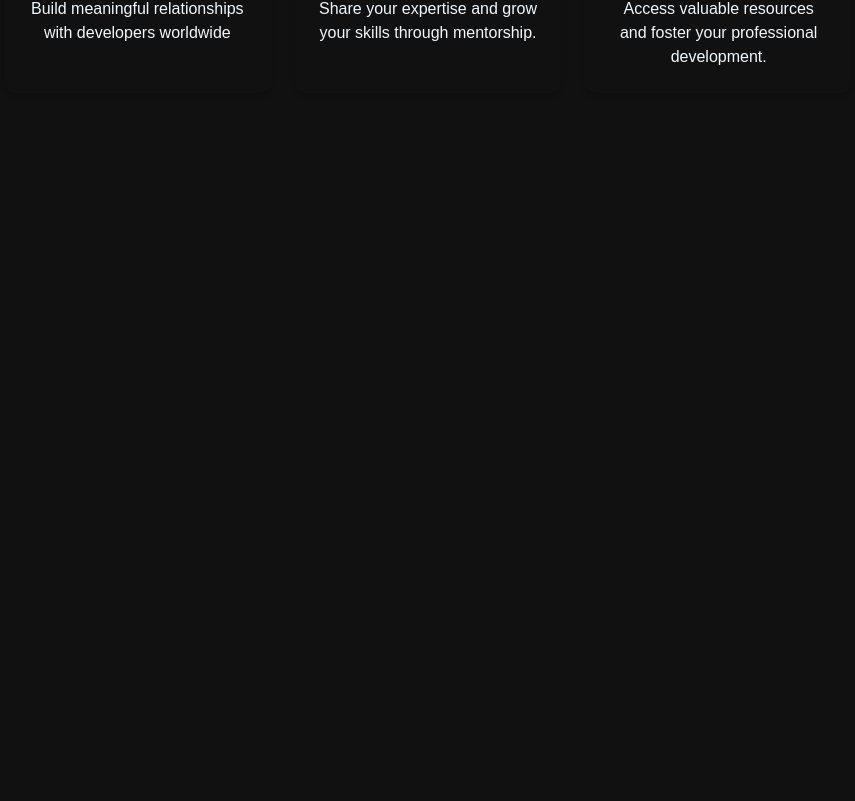
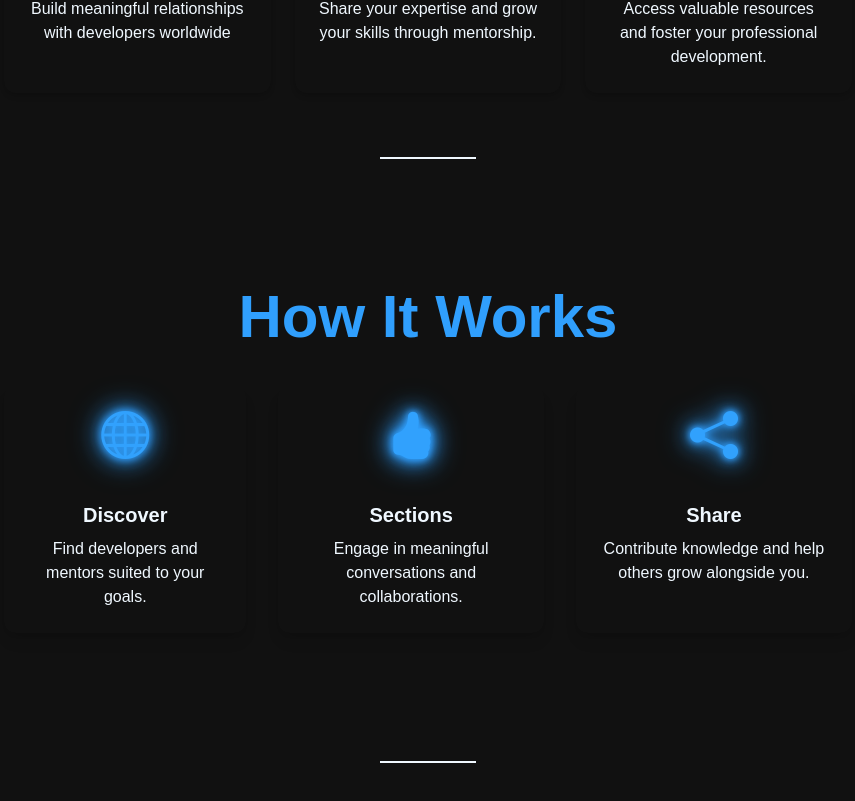
Before and after one commit to Baku-Stark/DevMatch, a React (Vite) app in the folder frontend/: page / in a window 1280 px wide. Shown: the part 1099-1900 px from the top of the page, without its empty margins (212-1067 px from the left). Before the commit the page ends 1224 px from the top, so only its background shows below. Built offline with nearby package versions, Linux system fonts and the light colour scheme.

Commit message:
feat: Home Page

```diff
--- a/frontend/index.html
+++ b/frontend/index.html
@@ -13,6 +13,7 @@
     >
 
     <!-- <link rel="icon" type="image/svg+xml" href="/vite.svg" /> -->
+    <link rel="stylesheet" href="https://cdn.jsdelivr.net/npm/bootstrap-icons@1.13.1/font/bootstrap-icons.min.css">
     <link rel="shortcut icon" href="/icons/devmatch_icon.ico" type="image/x-icon">
     <title>DevMatch Project</title>
   </head>
--- a/frontend/src/assets/css/index.css
+++ b/frontend/src/assets/css/index.css
@@ -21,10 +21,52 @@ body{
     color: var(--main-color);
   }
 
+  .divider-sections {
+    @apply border-t-2 my-12 w-24 mx-auto;
+    border-color: var(--main-fg-color);
+  }
+
   .text-main-style {
+    @apply cursor-pointer rounded-xl p-6 shadow-md flex-1 min-w-[250px] hover:-translate-y-2 transition-transform duration-300;
     color: var(--main-fg-color);
     background-color: var(--main-bg-color);
-    @apply cursor-pointer rounded-xl p-6 shadow-md flex-1 min-w-[250px] hover:-translate-y-2 transition-transform duration-300;
+  }
+
+  .neon-pulse {
+    color: var(--main-color);
+    animation: neonPulse 1.5s ease-in-out infinite alternate;
+    text-shadow:
+      0 0 5px var(--main-color),
+      0 0 10px var(--main-color),
+      0 0 20px var(--main-color),
+      0 0 30px var(--main-color);
+  }
+
+  @keyframes neonPulse {
+    0% {
+      text-shadow:
+        0 0 5px var(--main-color),
+        0 0 10px var(--main-color),
+        0 0 20px var(--main-color),
+        0 0 30px var(--main-color);
+      color: var(--main-color);
+    }
+    50% {
+      text-shadow:
+        0 0 15px var(--main-color),
+        0 0 25px var(--main-color),
+        0 0 35px var(--main-color),
+        0 0 50px var(--main-color);
+      color: #40b6ff; /* cor mais clara para o pulso */
+    }
+    100% {
+      text-shadow:
+        0 0 5px var(--main-color),
+        0 0 10px var(--main-color),
+        0 0 20px var(--main-color),
+        0 0 30px var(--main-color);
+      color: var(--main-color);
+    }
   }
 }
 
--- a/frontend/src/pages/Home.tsx
+++ b/frontend/src/pages/Home.tsx
@@ -29,7 +29,7 @@ export default function Home() {
                     Welcome
                 </h1>
                 <p
-                    className="text-xl md:text-2xl max-w-2xl min-h-[4rem]"
+                    className="text-xl md:text-2xl max-w-2xl min-h-[4rem] opacity-80"
                     style={{ color: 'var(--main-fg-color)' }}>
                     {typedText}
                 </p>
@@ -69,6 +69,44 @@ export default function Home() {
                         </p>
                     </article>
                 </div>
+
+                <hr className="divider-sections" />
+
+                <section className="py-16 bg-main-bg-color text-main-fg-color text-center">
+                    <h2 className="heading-main mb-10">How It Works</h2>
+                    <div className="max-w-5xl mx-auto flex flex-col md:flex-row justify-around gap-8">
+                        <div className="flex flex-col items-center p-6 bg-main-color rounded-xl shadow-lg">
+                            <i className="bi bi-globe text-5xl mb-10 neon-pulse"></i>
+                            <h3 className="text-xl font-semibold mb-2">
+                                Discover
+                            </h3>
+                            <p>
+                                Find developers and mentors suited to your goals.
+                            </p>
+                        </div>
+                        <div className="flex flex-col items-center p-6 bg-main-color rounded-xl shadow-lg">
+                            <i className="bi bi-hand-thumbs-up-fill text-5xl mb-10 neon-pulse"></i>
+                            <h3 className="text-xl font-semibold mb-2">
+                                Sections
+                            </h3>
+                            <p>
+                                Engage in meaningful conversations and collaborations.
+                            </p>
+                        </div>
+                        <div className="flex flex-col items-center p-6 bg-main-color rounded-xl shadow-lg">
+                            <i className="bi bi-share-fill text-5xl mb-10 neon-pulse"></i>
+                            <h3 className="text-xl font-semibold mb-2">
+                                Share
+                            </h3>
+                            <p>
+                                Contribute knowledge and help others grow alongside you.
+                            </p>
+                        </div>
+                    </div>
+                </section>
+
+                <hr className="divider-sections" />
+
             </SectionContainer>
         </main>
     );
```
Lines whose indentation alone changed are shown as unchanged.
